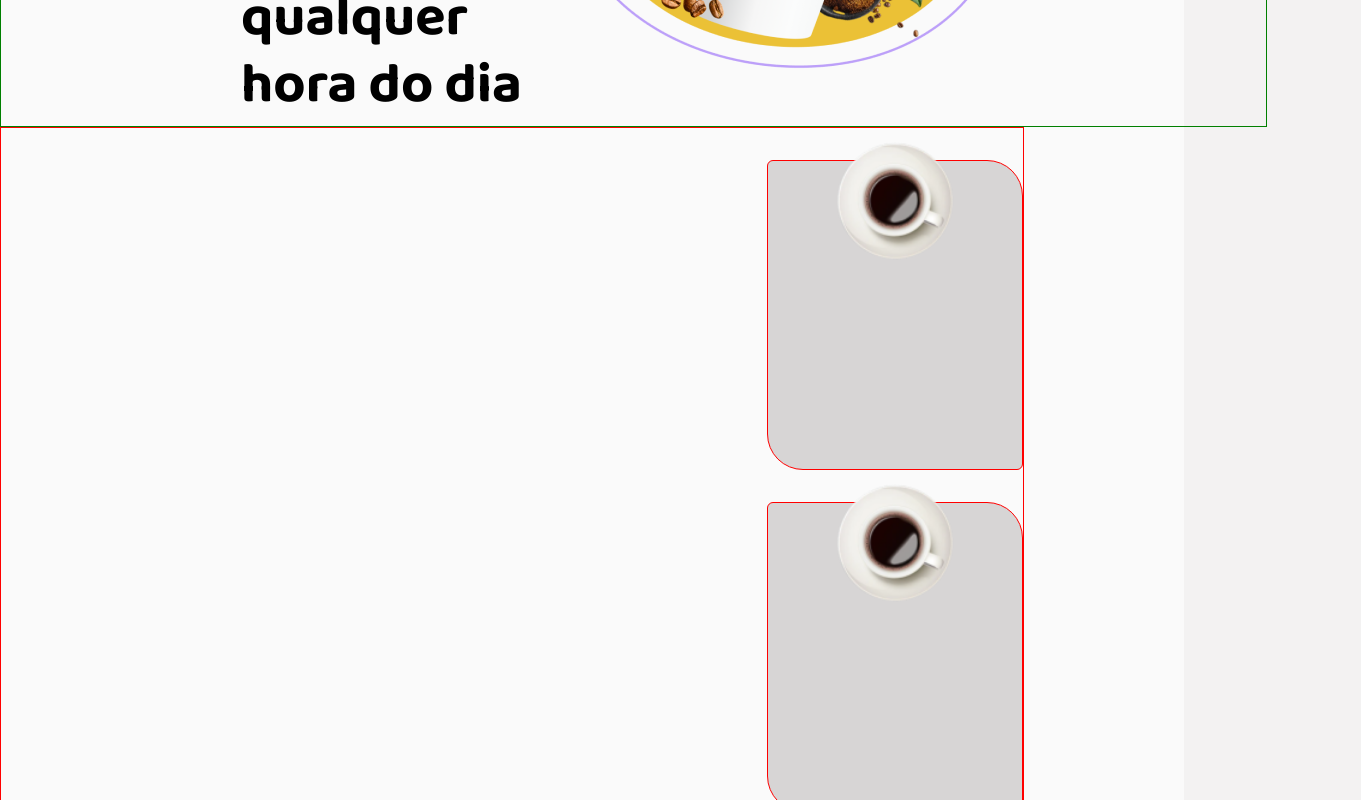
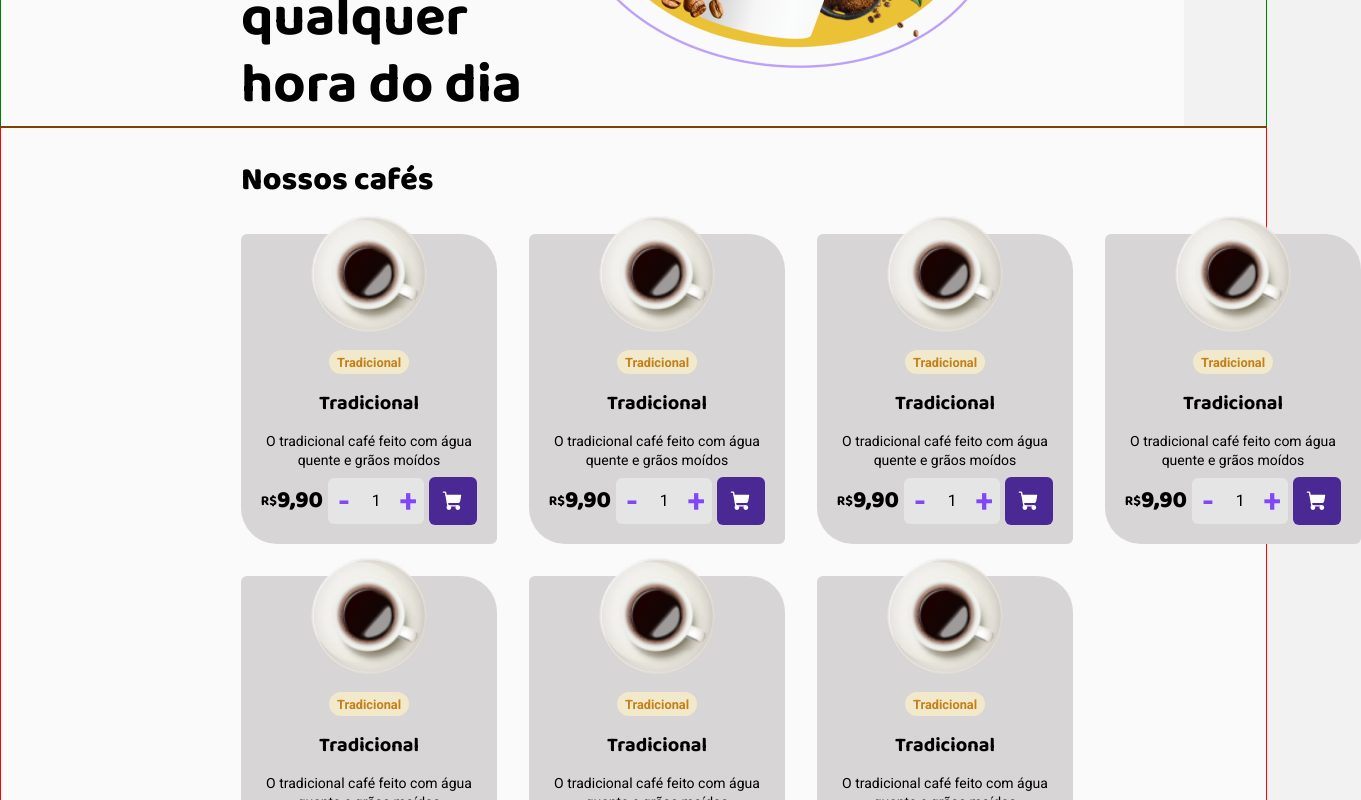
Before and after one commit to WEBGITbruno-ferreira/Desafio02-Ignite2023, a React (Vite) app in the folder coffe-delivery/: page / in a window 1280 px wide. Shown: the part 400-1200 px from the top of the page, 1361 px wide, since content can reach past the window. Built offline with nearby package versions, Linux system fonts and the light colour scheme.

Commit message:
Layout cardapio ok, adicionar plus and minus functions

```diff
--- a/coffe-delivery/src/components/cardapio/index.tsx
+++ b/coffe-delivery/src/components/cardapio/index.tsx
@@ -20,6 +20,13 @@ export function Cardapio() {
 
                 <ItemMenu/>
 
+                <ItemMenu/>
+
+                <ItemMenu/>
+
+                <ItemMenu/>
+
+
                 </div>
 
 
--- a/coffe-delivery/src/components/cardapio/styles.ts
+++ b/coffe-delivery/src/components/cardapio/styles.ts
@@ -1,12 +1,29 @@
 import styled from 'styled-components'
 
 export const CardapioContainer = styled.div`
-  display: flex;
+  //display: flex;
   align-items: center;
-  justify-content: space-between;
+
   border: 1px solid red;
-
-  width: 80vw;
+  padding: 0 15rem;
+  width: 99vw;
+  max-width: 99vw;
 
   background-color: ${(props) => props.theme['background']};
+
+  p{ margin: 2rem 0;
+    font-family: 'Baloo 2';
+    font-weight: 800;
+    font-size: 2rem;
+    line-height: 130%;
+  }
+
+  .ItensGrid {
+    display : grid;
+    gap: 2rem;
+
+    grid-template-columns: repeat(4, 1fr);
+  }
+
+
 `
--- a/coffe-delivery/src/components/header/index.tsx
+++ b/coffe-delivery/src/components/header/index.tsx
@@ -9,9 +9,9 @@ export function Header() {
       <img src={logoCoffe} alt="" />
       <nav>
         <NavLink to="/" title="Timer">
-          <MapPin size={24} />
+          <MapPin size={24}   /> <label htmlFor="textLocation">Cotia, SP</label>
         </NavLink>
-        <NavLink to="/history" title="Histórico">
+        <NavLink to="/cart" title="Histórico">
           <ShoppingCart size={24} />
         </NavLink>
       </nav>
--- a/coffe-delivery/src/components/header/styles.ts
+++ b/coffe-delivery/src/components/header/styles.ts
@@ -17,26 +17,47 @@ export const HeaderContainer = styled.header`
 
   nav {
     display: flex;
-    gap: 5rem;
+    gap: 0.5rem;
 
     a {
-      width: 3rem;
+      width: 8rem;
       height: 3rem;
       display: flex;
       justify-content: center;
       align-items: center;
-
-   /* color: ${(props) => props.theme['gray-100']}; */
+      border-radius: 6px;
       border-top: 3px solid transparent;
       border-bottom: 3px solid transparent;
+      color: ${(props) => props.theme['purple']};
+      background-color: ${(props) => props.theme['purple-light']};
+      text-decoration: none;
+
+
+
+
+    }
+
+    a+a{
+      width: 3rem;
+      color: ${(props) => props.theme['yellow-dark']};
+      background-color: ${(props) => props.theme['yellow-light']};
+
+
+      circle { fill : ${(props) => props.theme['yellow-dark']}}
+
+      circle+path { fill : ${(props) => props.theme['yellow-dark']}}
+
+
 
       &:hover {
-     //   border-bottom: 3px solid ${(props) => props.theme['green-500']};
-      }
+        border-bottom: 3px solid ${(props) => props.theme['yellow-dark']};
+      };
+
 
       &.active {
-    //    color: ${(props) => props.theme['green-500']};
+        color: green;
       }
     }
   }
+
 `
--- a/coffe-delivery/src/components/itemMenu/index.tsx
+++ b/coffe-delivery/src/components/itemMenu/index.tsx
@@ -1,12 +1,57 @@
-import { ItemMenuContainer } from './styles'
+import { ItemMenuContainer, MinusAndPlusSelector } from './styles'
 
-import { MapPin, ShoppingCart } from 'phosphor-react'
+import {  ShoppingCart } from 'phosphor-react'
 import { NavLink } from 'react-router-dom'
+import { useState } from 'react'
 export function ItemMenu() {
+    const [quantityOfItem, setquantityOfItem] = useState(1)
+    function handleAddItem() {
+        let actualQuantity = quantityOfItem;
+        setquantityOfItem (quantityOfItem+1)
+        return 'x'
+    }
+
+    function handleSubItem() {
+        let actualQuantity = quantityOfItem;
+        if (actualQuantity > 0)
+        setquantityOfItem (quantityOfItem-1)
+
+    }
+
+    function addToCart() {
+        alert('item add to cart')
+        return
+    }
+
+
     return (
     <>
     <ItemMenuContainer>
-        <div> <img src="src\assets\Americano.png" alt="" /> </div>
+        <div className='productImage'> <img src="src\assets\Americano.png" alt="" /> </div>
+        <span> Tradicional </span>
+
+        <h1> Tradicional </h1>
+        <h6> O tradicional café feito com água quente e grãos moídos </h6>
+        <div className="priceAndQuant"> <p className='moeda'> R$ </p > <p  className='value'> 9,90 </p >
+       {/* <QuantityInput
+         type="number"
+         placeholder="1"
+         step="1"
+         min="1"
+
+    />  */}
+
+        <MinusAndPlusSelector className="number">
+            <span onClick={() => handleSubItem()} className="minus">-</span>
+            <input type="text" value={quantityOfItem}/>
+            <span onClick={() => handleAddItem()} className="plus">+</span>
+        </MinusAndPlusSelector>
+        <label onClick={() => addToCart()} className='addToCart'> <ShoppingCart size={22}/>  </label>
+
+
+        </div>
+
+
 
     </ItemMenuContainer>
 
--- a/coffe-delivery/src/components/itemMenu/styles.ts
+++ b/coffe-delivery/src/components/itemMenu/styles.ts
@@ -1,13 +1,10 @@
 import styled from 'styled-components'
 
 export const ItemMenuContainer = styled.div`
-  margin-top: 2rem;
+
   display: flex;
-  align-items: top;
-  justify-content: center;
-
-
-  border: 1px solid red;
+  flex-direction: column;
+  align-items: center;
 
   background-color: ${(props) => props.theme['base-hover']};
   max-width: 16rem;
@@ -15,17 +12,128 @@ export const ItemMenuContainer = styled.div`
   min-width: 16rem;
   min-height: 19.375rem;
   border-radius: 6px 36px;
+  padding: 0 1.5rem;
+  text-align: center;
 
-   div {
+   .productImage {
     display: flex;
     justify-content: center;
     margin-top: -20px;
    }
 
   img {
-    position: relative;
+   // position: relative;
     z-index: 5;
     width : 7.5rem;
     height: 7.5rem;
   }
+  span {
+    background-color: ${(props) => props.theme['yellow-light']};
+    color : ${(props) => props.theme['yellow-dark']};
+    padding : 0.3rem 0.5rem;
+    border-radius: 100px;
+    font-family: 'Roboto';
+    font-style: normal;
+    font-weight: 700;
+    font-size: 0.8rem;
+    margin: 1rem auto;
+
+  }
+
+  h1 {
+    font-family: 'Baloo 2';
+    font-style: normal;
+    font-weight: bold;
+    font-size: 1.25rem;
+    line-height: 130%;
+    margin-bottom: 1rem;
+  }
+
+  h6 {
+    font-family: 'Roboto';
+    font-style: normal;
+    font-weight: 400;
+    font-size: 0.875rem;
+    line-height: 130%;
+  }
+
+  .priceAndQuant {
+    margin: 1rem 0;
+    display: flex;
+    flex-direction: row;
+    flex: 1;
+    justify-content: center;
+    align-items: center;
+    max-height: 2rem;
+
+    p{ display: flex;}
+
+    .moeda{
+        font-size: 0.875rem;
+        font-weight: 400;
+      }
+      .value{
+        font-size: 1.5rem;
+        font-weight: 800;
+      }
+    input { display: flex;}
+
+    .addToCart {
+      width: 3rem;
+      height: 3rem;
+      display: flex;
+      justify-content: center;
+      align-items: center;
+      background-color: ${(props) => props.theme['purple-dark']};
+      color: ${(props) => props.theme['white']};
+      border-radius: 6px;
+
+      &:hover {
+        background-color: ${(props) => props.theme['purple']};
+      }
+
+      &.active {
+        color: green;
+      }
+
+      circle, circle+path { fill : white}
+    }
+
+}
 `
+
+
+export const MinusAndPlusSelector = styled.div`
+      span {
+          cursor:pointer;
+     }
+
+      display: flex;
+			justify-content: center;
+      align-items: center;
+      align-content: center;
+      background: ${(props) => props.theme['base-button']};
+      height:2.9rem;
+      border-radius: 6px;
+      margin: 0 5px;
+
+		.minus, .plus{
+			width:2rem;
+			height:2.3rem;
+			background:${(props) => props.theme['base-button']};
+			border-radius:4px;
+			padding:0px 5px 0px 5px;
+      font-size: 2rem;
+      color: ${(props) => props.theme['purple']}
+
+		}
+		input{
+			height:2rem;
+      width: 2rem;
+      text-align: center;
+      font-size: 1rem;
+			border:none;
+      background-color:${(props) => props.theme['base-button']};
+
+    }
+			`
```
Also changed, not shown: coffe-delivery/src/components/itemMenu/Americano.png (deleted).
